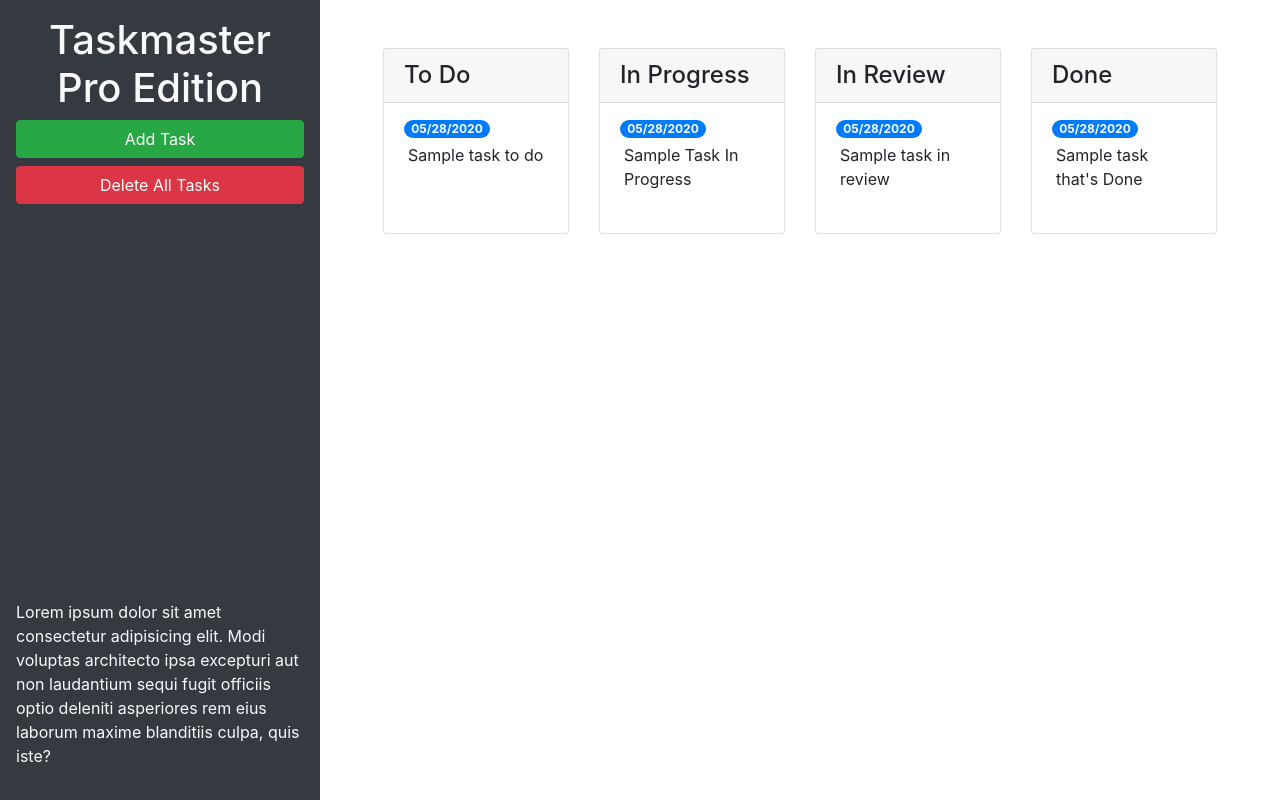
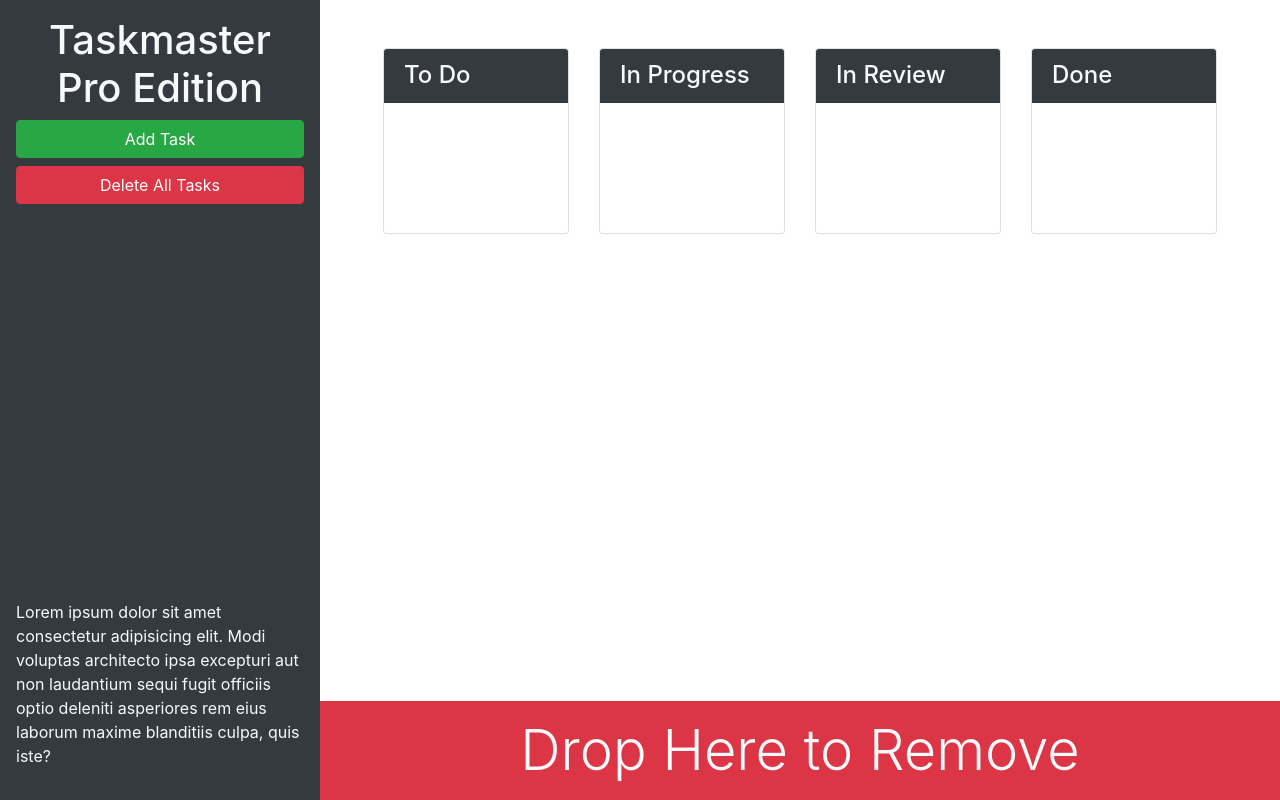
Before and after one commit to AngelaLoftus/taskmaster-pro, a plain HTML site: page index.html in a window 1280 px wide. Drawn offline with nearby package versions, Linux system fonts and the light colour scheme.

Commit message:
update layout for new statuses

```diff
--- a/index.html
+++ b/index.html
@@ -13,28 +13,28 @@
 <body>
 
   <div class="row min-vh-100 no-gutters">
-    <header class="col-12 col-lg-3 bg-dark text-light d-flex flex-column p-4 p-lg-3">
+    <header class="col-12 col-lg-3 bg-dark text-light sticky-top d-flex flex-column p-4 p-lg-3">
       <h1 class="text-center">Taskmaster Pro Edition</h1>
       <button id="create-task" class="btn btn-block btn-success" data-toggle="modal" data-target="#task-form-modal">Add
         Task</button>
       <button id="remove-tasks" class="btn btn-block btn-danger">Delete All Tasks</button>
-      <p class="mt-auto">Lorem ipsum dolor sit amet consectetur adipisicing elit. Modi voluptas architecto ipsa
+      <p class="mt-auto d-none d-lg-block">Lorem ipsum dolor sit amet consectetur adipisicing elit. Modi voluptas architecto ipsa
         excepturi aut non
         laudantium sequi fugit officiis optio deleniti asperiores rem eius laborum maxime blanditiis culpa, quis iste?
       </p>
     </header>
-    <main class="col-12 col-lg-9">
+    <main class="col-12 col-lg-9 d-flex flex-column">
       <div class="m-5 row justify-content-around">
         <!--to-do start-->
         <div class ="col-12 col-md-6 col-xl-3 mb-3">
           <div class = "card">
-            <h4 class="card-header">
+            <h4 class="card-header bg-dark text-light">
               To Do
             </h4>
             <ul id="list-toDo" class="list-group list-group-flush">
               <li class="list-group-item">
-                <span class="badge badge-primary badge-pill">05/28/2020</span>
-                <p class = "m-1">Sample task to do</p>
+                <span class="badge badge-primary badge-pill"></span>
+                <p class = "m-1"></p>
               </li>
             </ul>
           </div>
@@ -43,13 +43,13 @@
         <!--in-progress start-->
         <div class="col-12 col-md-6 col-xl-3 mb-3">
           <div class="card">
-            <h4 class="card-header">
+            <h4 class="card-header bg-dark text-light">
               In Progress
             </h4>
             <ul id ="list-inProgress" class="list-group list-group-flush">
               <li class="list-group-item">
-                <span class="badge badge-primary badge-pill">05/28/2020</span>
-                <p class="m-1">Sample Task In Progress</p>
+                <span class="badge badge-primary badge-pill"></span>
+                <p class="m-1"></p>
               </li>
             </ul>
           </div>
@@ -58,13 +58,13 @@
         <!--in review start-->
         <div class="col-12 col-md-6 col-xl-3 mb-3">
           <div class="card">
-            <h4 class="card-header">
+            <h4 class="card-header bg-dark text-light">
               In Review
             </h4>
             <ul id="list-inReview" class="list-group list-group-flush">
               <li class="list-group-item">
-                <span class="badge badge-primary badge-pill">05/28/2020</span>
-                <p class="m-1">Sample task in review</p>
+                <span class="badge badge-primary badge-pill"></span>
+                <p class="m-1"></p>
               </li>
             </ul>
           </div>
@@ -72,18 +72,23 @@
         <!--done start-->
         <div class="col-12 col-md-6 col-xl-3 mb-3">
           <div class="card">
-            <h4 class="card-header">
+            <h4 class="card-header bg-dark text-light">
               Done
             </h4>
             <ul id="list-done" class="list-group list-group-flush">
               <li class="list-group-item">
-                <span class="badge badge-primary badge-pill">05/28/2020</span>
-                <p class="m-1">Sample task that's Done</p>
+                <span class="badge badge-primary badge-pill"></span>
+                <p class="m-1"></p>
               </li>
             </ul>
           </div>
         </div>
         <!--done end-->
+      </div>
+      <div id="trash" class="mt-auto" >
+        <div class="w-100 bg-danger p-3 text-center text-light display-4">
+          Drop Here to Remove
+        </div>
       </div>
     </main>
   </div>
```
